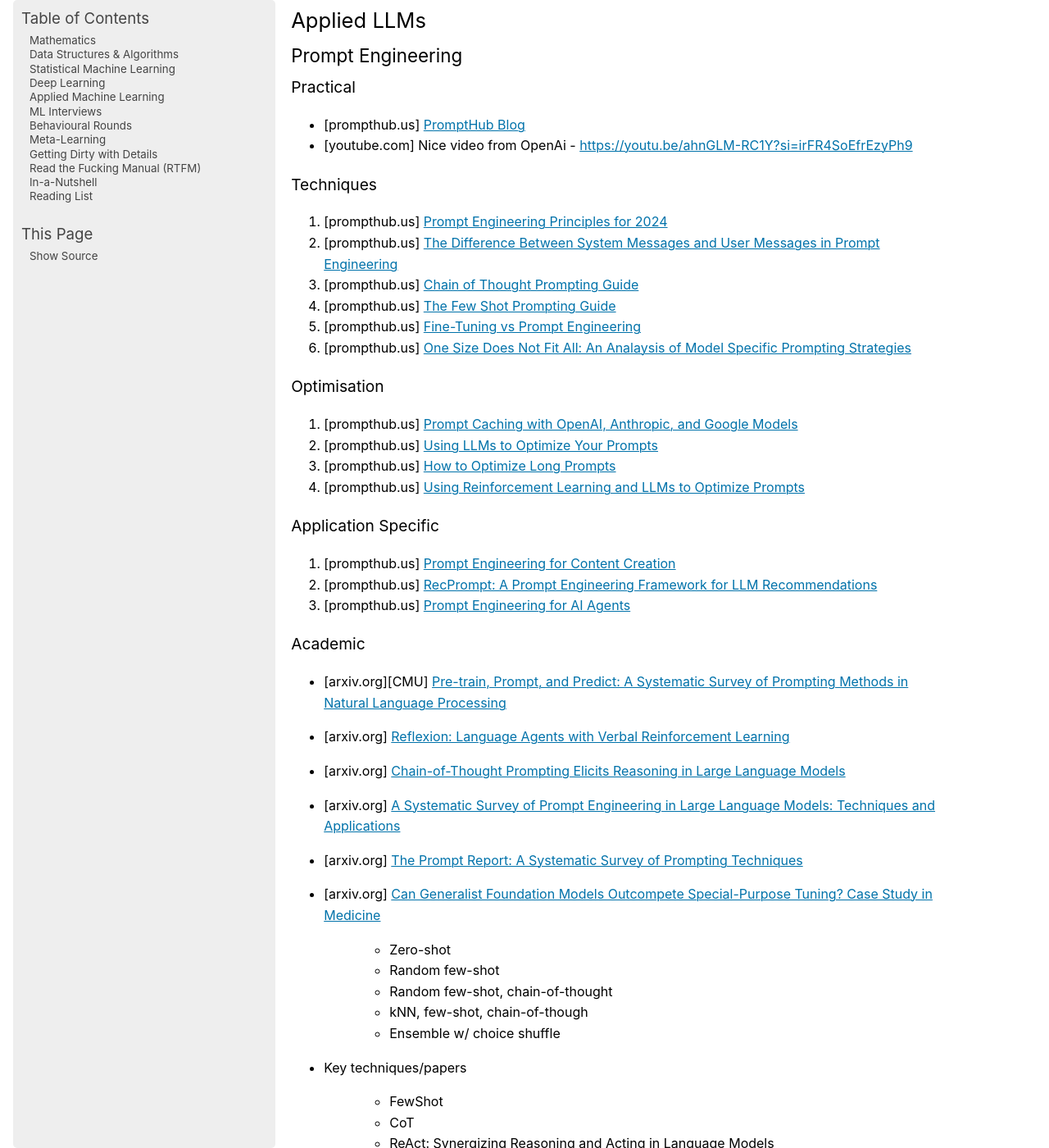
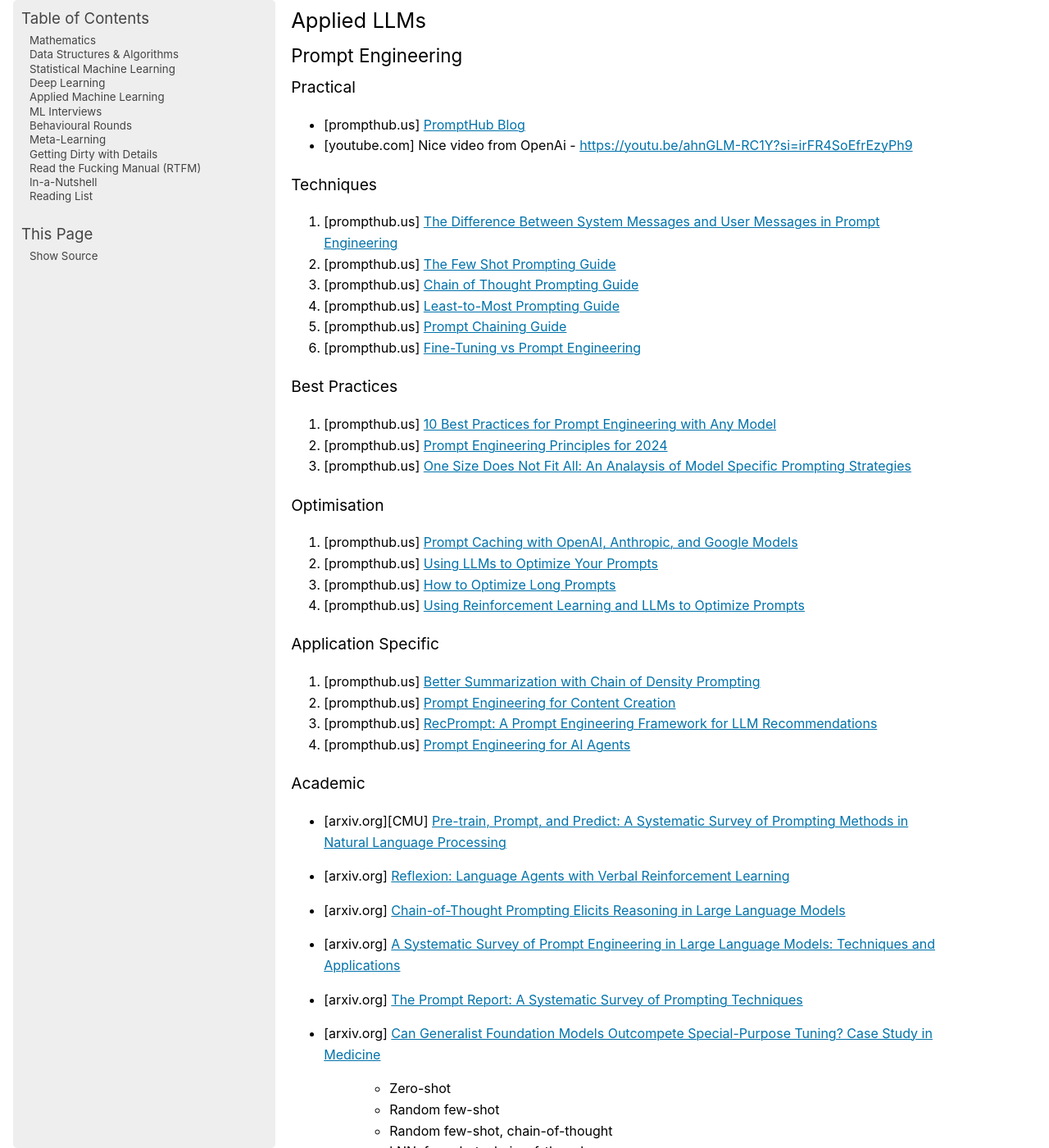
Before and after one commit to uselesstechjunks/leetcode, a Sphinx documentation site: the page built from docs/source/applied/methods/llm.rst, in a window 1280 px wide and 1400 px high, scrolled down 8298 px. Shown: the whole window at 82% size. Built offline with Sphinx 7.4.7, drawn with Linux system fonts in a browser that asks for light colours; pages that are not in the unit, such as notebooks, are missing from menus.

Commit message:
Update llm.rst

```diff
--- a/docs/source/applied/methods/llm.rst
+++ b/docs/source/applied/methods/llm.rst
@@ -323,11 +323,17 @@ Practical
 
 Techniques
 -----------------------------------------------------------------------------------------
+#. [prompthub.us] `The Difference Between System Messages and User Messages in Prompt Engineering <https://www.prompthub.us/blog/the-difference-between-system-messages-and-user-messages-in-prompt-engineering>`_
+#. [prompthub.us] `The Few Shot Prompting Guide <https://www.prompthub.us/blog/the-few-shot-prompting-guide>`_
+#. [prompthub.us] `Chain of Thought Prompting Guide <https://www.prompthub.us/blog/chain-of-thought-prompting-guide>`_
+#. [prompthub.us] `Least-to-Most Prompting Guide <https://www.prompthub.us/blog/least-to-most-prompting-guide>`_
+#. [prompthub.us] `Prompt Chaining Guide <https://www.prompthub.us/blog/prompt-chaining-guide>`_
+#. [prompthub.us] `Fine-Tuning vs Prompt Engineering <https://www.prompthub.us/blog/fine-tuning-vs-prompt-engineering>`_
+
+Best Practices
+-----------------------------------------------------------------------------------------
+#. [prompthub.us] `10 Best Practices for Prompt Engineering with Any Model <https://www.prompthub.us/blog/10-best-practices-for-prompt-engineering-with-any-model>`_
 #. [prompthub.us] `Prompt Engineering Principles for 2024 <https://www.prompthub.us/blog/prompt-engineering-principles-for-2024>`_
-#. [prompthub.us] `The Difference Between System Messages and User Messages in Prompt Engineering <https://www.prompthub.us/blog/the-difference-between-system-messages-and-user-messages-in-prompt-engineering>`_
-#. [prompthub.us] `Chain of Thought Prompting Guide <https://www.prompthub.us/blog/chain-of-thought-prompting-guide>`_
-#. [prompthub.us] `The Few Shot Prompting Guide <https://www.prompthub.us/blog/the-few-shot-prompting-guide>`_
-#. [prompthub.us] `Fine-Tuning vs Prompt Engineering <https://www.prompthub.us/blog/fine-tuning-vs-prompt-engineering>`_
 #. [prompthub.us] `One Size Does Not Fit All: An Analaysis of Model Specific Prompting Strategies <https://www.prompthub.us/blog/one-size-does-not-fit-all-an-analaysis-of-model-specific-prompting-strategies>`_
 
 Optimisation
@@ -339,6 +345,7 @@ Optimisation
 
 Application Specific
 -----------------------------------------------------------------------------------------
+#. [prompthub.us] `Better Summarization with Chain of Density Prompting <https://www.prompthub.us/blog/better-summarization-with-chain-of-density-prompting>`_
 #. [prompthub.us] `Prompt Engineering for Content Creation <https://www.prompthub.us/blog/prompt-engineering-for-content-creation>`_
 #. [prompthub.us] `RecPrompt: A Prompt Engineering Framework for LLM Recommendations <https://www.prompthub.us/blog/recprompt-a-prompt-engineering-framework-for-llm-recommendations>`_
 #. [prompthub.us] `Prompt Engineering for AI Agents <https://www.prompthub.us/blog/prompt-engineering-for-ai-agents>`_
```
